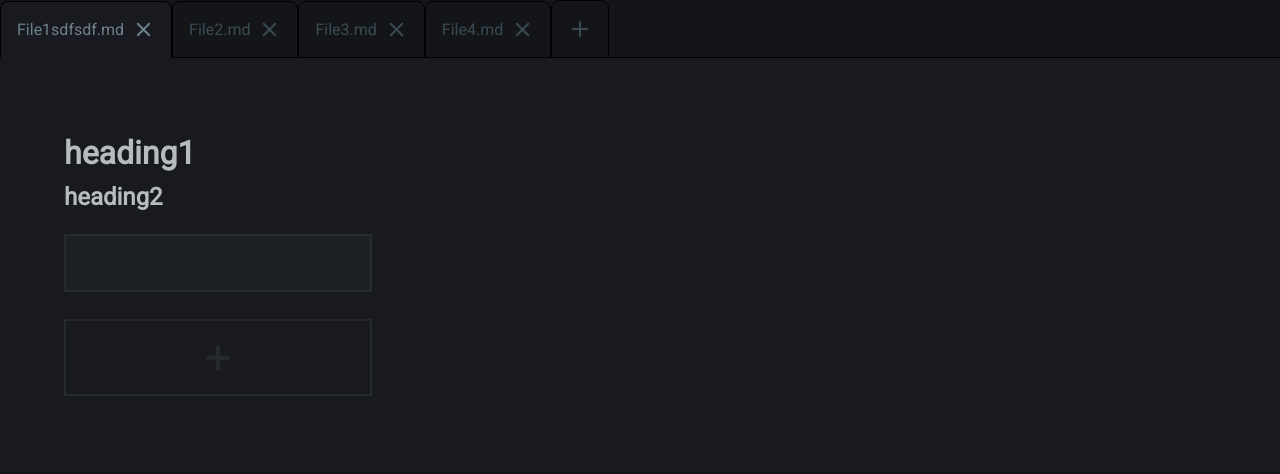
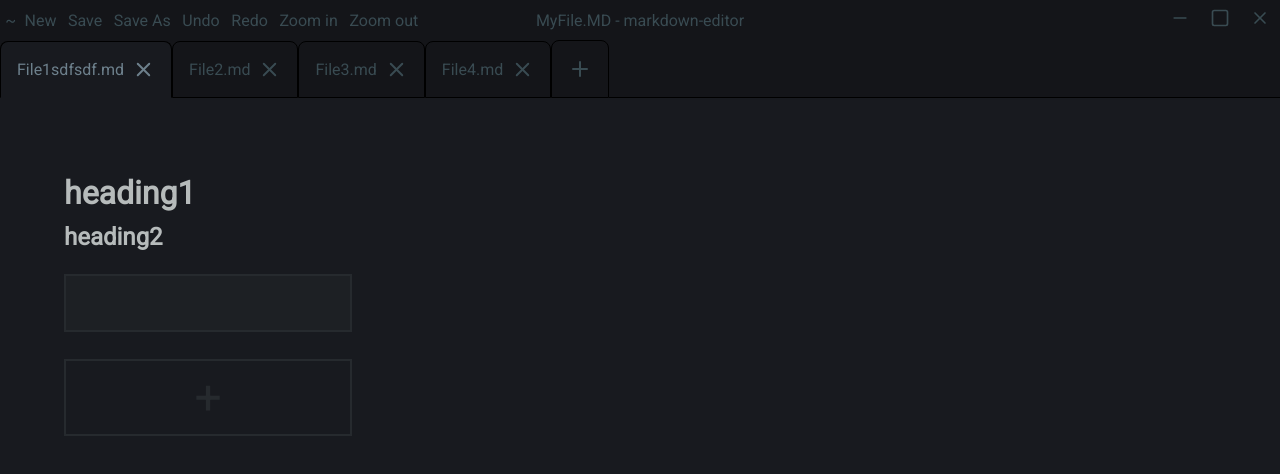
Before and after one commit to rfumic/RemisMD, a Vue app: page / in a window 1280 px wide. Shown: the top 474 px of the page. Built offline with nearby package versions, Linux system fonts and the light colour scheme.

Commit message:
Added: Window bar design

```diff
--- a/src/App.vue
+++ b/src/App.vue
@@ -1,13 +1,18 @@
 <template>
+  <menu-bar />
   <router-view> </router-view>
 </template>
 
+<script setup>
+import MenuBar from './components/MenuBar.vue';
+</script>
 <style lang="scss">
 @use '@/scss/colors.scss' as *;
 @import url('https://fonts.googleapis.com/css2?family=Roboto&display=swap');
 * {
   margin: 0;
   padding: 0;
+  box-sizing: border-box;
 }
 #app {
   width: 100vw;
--- /dev/null
+++ b/src/components/MenuBar.vue
@@ -0,0 +1,147 @@
+<template>
+  <div class="container">
+    <div class="menu">
+      <div>~</div>
+      <div class="menu-item">New</div>
+      <div class="menu-item">Save</div>
+      <div class="menu-item">Save As</div>
+      <div class="menu-item">Undo</div>
+      <div class="menu-item">Redo</div>
+      <div class="menu-item">Zoom in</div>
+      <div class="menu-item">Zoom out</div>
+    </div>
+    <div class="title">MyFile.MD - markdown-editor</div>
+    <div class="windowControls">
+      <div @click="handleControl('minimize')" title="Minimize">
+        <svg
+          xmlns="http://www.w3.org/2000/svg"
+          width="20"
+          height="20"
+          viewBox="0 0 24 24"
+          fill="none"
+          stroke="currentColor"
+          stroke-width="2"
+          stroke-linecap="round"
+          stroke-linejoin="round"
+          class="feather feather-minus"
+        >
+          <line x1="5" y1="12" x2="19" y2="12"></line>
+        </svg>
+      </div>
+      <div @click="handleControl('maximize')" title="Maximize">
+        <svg
+          xmlns="http://www.w3.org/2000/svg"
+          width="20"
+          height="20"
+          viewBox="0 0 24 24"
+          fill="none"
+          stroke="currentColor"
+          stroke-width="2"
+          stroke-linecap="round"
+          stroke-linejoin="round"
+          class="feather feather-square"
+        >
+          <rect x="3" y="3" width="18" height="18" rx="2" ry="2"></rect>
+        </svg>
+      </div>
+      <div @click="handleControl('close')" title="Close">
+        <svg
+          viewBox="0 0 24 24"
+          width="20"
+          height="20"
+          stroke="currentColor"
+          stroke-width="2"
+          fill="none"
+          stroke-linecap="round"
+          stroke-linejoin="round"
+          class="closeIcon"
+        >
+          <line x1="18" y1="6" x2="6" y2="18"></line>
+          <line x1="6" y1="6" x2="18" y2="18"></line>
+        </svg>
+      </div>
+    </div>
+  </div>
+</template>
+
+<script setup>
+function handleControl(control) {
+  switch (control) {
+    case 'close':
+      window.electronAPI.closeApp();
+      break;
+    case 'minimize':
+      window.electronAPI.minimizeApp();
+      break;
+    case 'maximize':
+      window.electronAPI.maximizeApp();
+      break;
+  }
+}
+</script>
+
+<style lang="scss" scoped>
+@use '@/scss/colors.scss' as *;
+
+.container {
+  display: flex;
+  width: 100vw;
+  height: 40px;
+  padding-top: 0;
+  align-items: center;
+  justify-content: space-between;
+  color: $c-tab-title-inactive;
+  -webkit-user-select: none;
+  -webkit-app-region: drag;
+
+  .menu,
+  .title,
+  .windowControls {
+    flex: 1;
+  }
+}
+.menu {
+  font-size: 1em;
+  display: flex;
+  align-items: center;
+  //   background-color: green;
+  justify-content: space-evenly;
+}
+
+.menu-item {
+  cursor: default;
+  padding: 0.2rem;
+  -webkit-app-region: no-drag;
+  &:hover {
+    background-color: $c-editor;
+    border-radius: 0.5em;
+    color: $c-foreground;
+  }
+}
+
+.title {
+  //   margin: 0 auto;
+
+  //   background-color: red;
+  display: flex;
+  justify-content: center;
+}
+.windowControls {
+  //   background-color: blue;
+  display: flex;
+  justify-content: flex-end;
+  align-items: center;
+  div {
+    -webkit-app-region: no-drag;
+    svg {
+      width: 30px;
+      height: 20px;
+    }
+    padding: 0 5px;
+
+    &:hover {
+      color: $c-foreground;
+    }
+  }
+}
+</style>
```
Also changed, not shown: public/preload.js (added, +7 -0 lines), src/background.js (+30 -5 lines).
